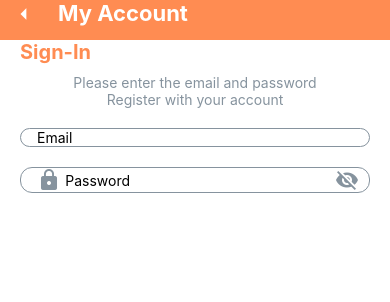
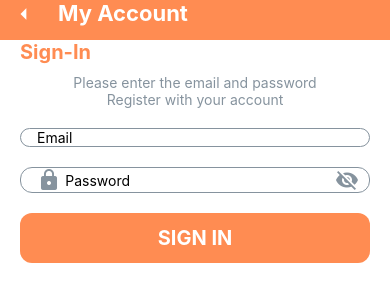
Before and after one commit to nickty/expressfood2, a React Native app: screen / in a window 390 px wide. Shown: the top 302 px of the page. Built offline with nearby package versions, Linux system fonts and the light colour scheme.

Commit message:
Sign in button created

```diff
--- a/src/global/styles.js
+++ b/src/global/styles.js
@@ -14,7 +14,7 @@ export const colors = {
 export const parameters = {
     headerHight : 40,
 
-    styleedButton: {
+    styledButton: {
         backgroundColor: "#ff8c52",
         alignContent:"center",
         justifyContent: 'center',
--- a/src/screens/authScreens/SignInScreen.js
+++ b/src/screens/authScreens/SignInScreen.js
@@ -1,9 +1,9 @@
 import { StyleSheet, Text, TextInput, View } from 'react-native'
 import React, { useRef, useState } from 'react'
 import Header from '../../components/Header'
-import { colors, titleHead } from '../../global/styles'
+import { colors, parameters, titleHead } from '../../global/styles'
 import * as Animatable from 'react-native-animatable'
-import { Icon } from '@rneui/themed'
+import { Button, Icon } from '@rneui/themed'
 
 const SignInScreen = () => {
 
@@ -64,6 +64,14 @@ const SignInScreen = () => {
           </View>
 
       </View>
+
+      <View style={{margin: 20}}>
+          <Button
+            title= "SIGN IN"
+            buttonStyle={parameters.styledButton}
+            titleStyle={parameters.buttonTitle}
+          />
+      </View>
     </View>
   )
 }
```
